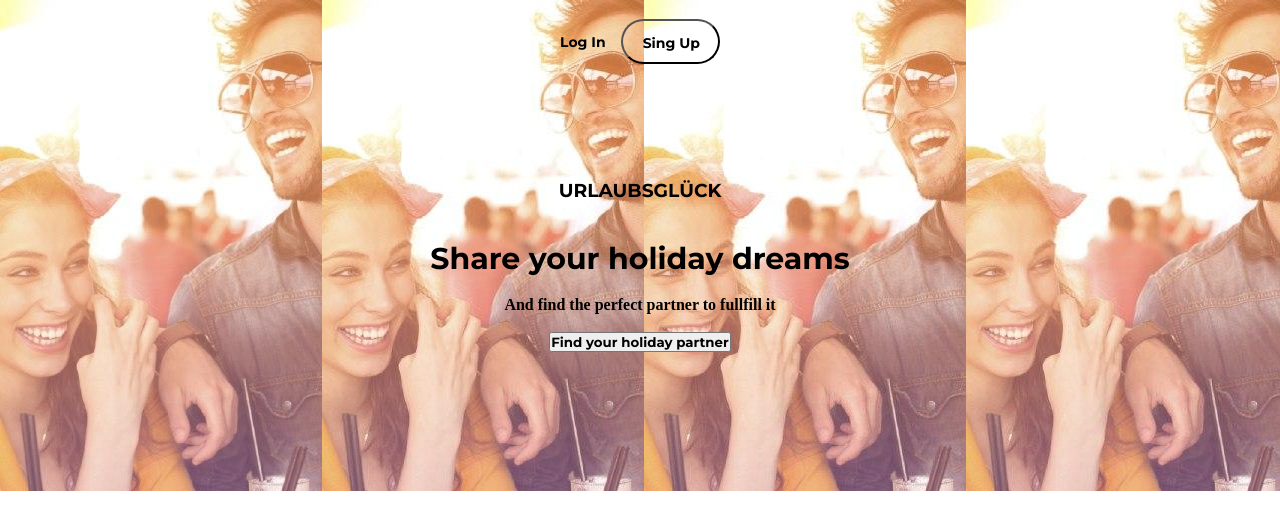
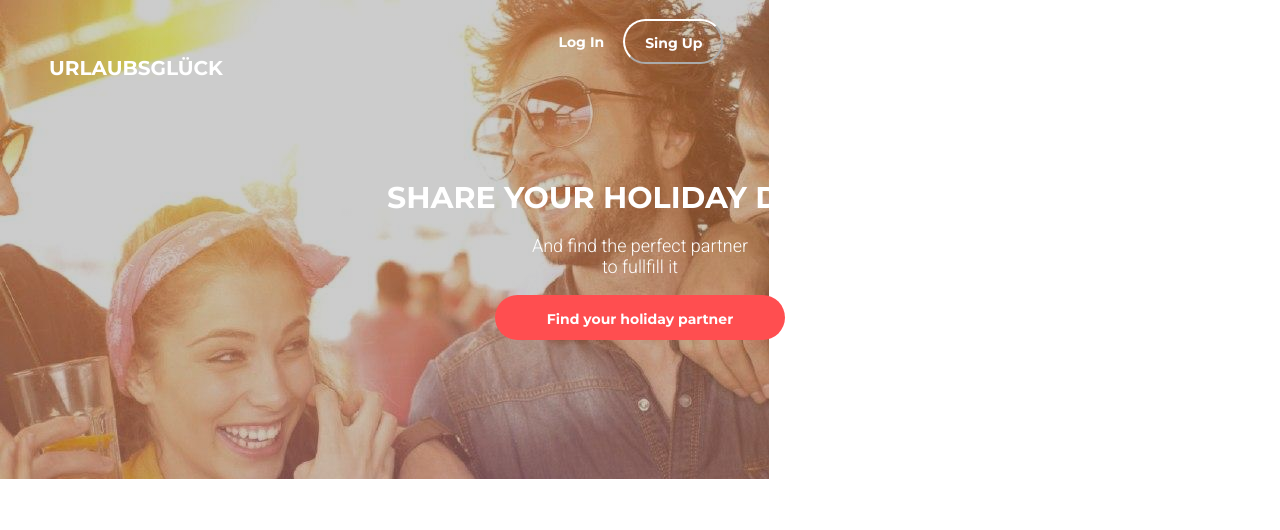
Before and after one commit to Maximalxx/goiteens-front-end, a plain HTML site: page Module 7/index.html in a window 1280 px wide. Drawn offline with Linux system fonts and the light colour scheme.

Commit message:
try to push one file

```diff
--- a/Module 7/CSS/header.css
+++ b/Module 7/CSS/header.css
@@ -1,8 +1,11 @@
 
 
 .header_wrapper {
-    background-image: url(../images/peoplesMOBILE.jpg);
-     background-color: rgba(0, 0, 0, 0.3)
+    background-image: linear-gradient(rgba(0, 0, 0, 0.2), rgba(0, 0, 0, 0.2)), url(../images/peoplesMOBILE.jpg);
+    /* background-color: rgba(0, 0, 0, 0.3); */
+    background-repeat: no-repeat;
+    background-size: 321px 541px;
+
 }
 
 .log_buttons {
@@ -23,6 +26,7 @@
     font-size: 14px;
     font-family: 'Montserrat', sans-serif;
     font-weight: bold;
+    color: #ffffff;
 }
 
 .sing_up {
@@ -35,4 +39,84 @@
     padding: 13px 18px 10px 20px;
     border-radius: 50px;
     border-width: 2px;
+    color: #ffffff;
+    border-color: #ffffff;
 }
+
+.logo {
+    margin-bottom: 38px;
+    font-weight: bold;
+    text-align: center;
+}
+
+.logo_link {
+
+    font-family: 'Montserrat', sans-serif;
+    font-size: 20px;
+    color: #ffffff;
+}
+
+@media screen and (min-width: 768px) {
+
+    .header_wrapper {
+        background-image: linear-gradient(rgba(0, 0, 0, 0.2), rgba(0, 0, 0, 0.2)), url(../images/peoplesTABLET.jpg);
+        background-size: 769px 700px;
+
+    }
+
+    .header{
+
+    }
+
+    .log_buttons {
+        width: 165px;
+        margin: 0 auto 115px;
+        padding-top: 19px;
+        justify-content: flex-end;
+
+    }
+
+    .log_in {
+        border: none;
+        background-color: transparent;
+        text-transform: capitalize;
+        outline: none;
+        font-size: 14px;
+        font-family: 'Montserrat', sans-serif;
+        font-weight: bold;
+        color: #ffffff;
+        margin-right: 19px;
+    }
+
+    .sing_up {
+        background-color: transparent;
+        text-transform: capitalize;
+        outline: none;
+        font-size: 14px;
+        font-family: 'Montserrat', sans-serif;
+        font-weight: bold;
+        padding: 13px 18px 10px 20px;
+        border-radius: 50px;
+        border-width: 2px;
+        color: #ffffff;
+        border-color: #ffffff;
+    }
+
+    .logo {
+        margin-bottom: 38px;
+        font-weight: bold;
+        text-align: center;
+        position: absolute;
+        top: 46px;
+        left: 49px;
+    }
+
+    .logo_link {
+
+        font-family: 'Montserrat', sans-serif;
+        font-size: 20px;
+        color: #ffffff;
+    }
+
+
+}
--- a/Module 7/CSS/section1.css
+++ b/Module 7/CSS/section1.css
@@ -3,27 +3,36 @@
     text-align: center;
 }
 
-.section1_name {
-    margin-bottom: 38px;
-    font-family: 'Montserrat', sans-serif;
-    font-style: 20px;
-    font-weight: bold;
-}
+
 
 .section1_title {
-    margin-bottom: 19px;
+    margin: 0 auto 19px;
     font-family: 'Montserrat', sans-serif;
+    text-transform: uppercase;
     font-size: 30px;
     font-weight: bold;
+    color: #ffffff;
 }
 
 .section1_text {
-    margin-bottom: 18px;
+    margin: 0 auto 18px;
+    font-family: 'Roboto', sans-serif;
+    font-weight: 300;
+    width: 217px;
+    font-size: 18px;
+    color: #ffffff;
+
 }
 
 .section1_button{
     margin-bottom: 139px;
     font-family: 'Montserrat', sans-serif;
-    font-style: 14px;
+    font-size: 14px;
     font-weight: bold;
+    padding: 15px 52px 12px;
+    background-color: #FF4E50;
+    border-radius: 50px;
+    outline: none;
+    border: none;
+    color: #ffffff;
 }
--- a/Module 7/CSS/styles.css
+++ b/Module 7/CSS/styles.css
@@ -5,7 +5,9 @@
 
 /* font-family: 'Montserrat', sans-serif; */
 
+@import url('https://fonts.googleapis.com/css2?family=Roboto:wght@100;300;400;500;700;900&display=swap');
 
+/* font-family: 'Roboto', sans-serif; */
 
 
 
--- a/Module 7/index.html
+++ b/Module 7/index.html
@@ -17,13 +17,13 @@
                 <button class="sing_up">sing up</button>
             </div>
 
+             <h1 class="logo">
+                <a class="logo_link" href="#">URLAUBSGLÜCK</a>
+            </h1>
+
         </header>
 
         <section class="section1">
-
-            <h3 class="section1_name">
-                URLAUBSGLÜCK
-            </h3>
 
             <h2 class="section1_title">
                 Share your holiday dreams
@@ -36,16 +36,6 @@
             <button class="section1_button">
                 Find your holiday partner
             </button>
-
-
-
-
-
-
-
-
-
-
 
         </section>
 
```
